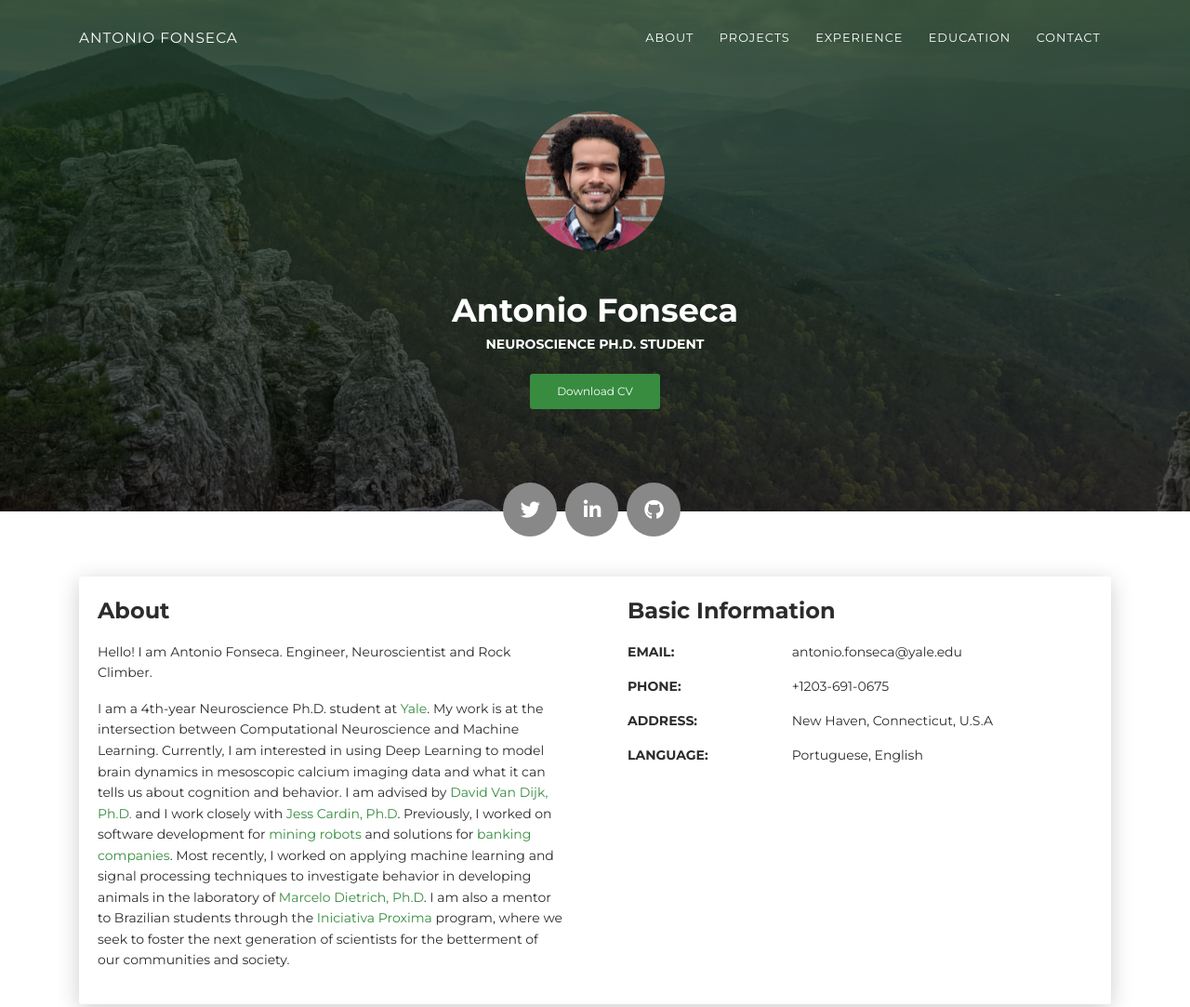
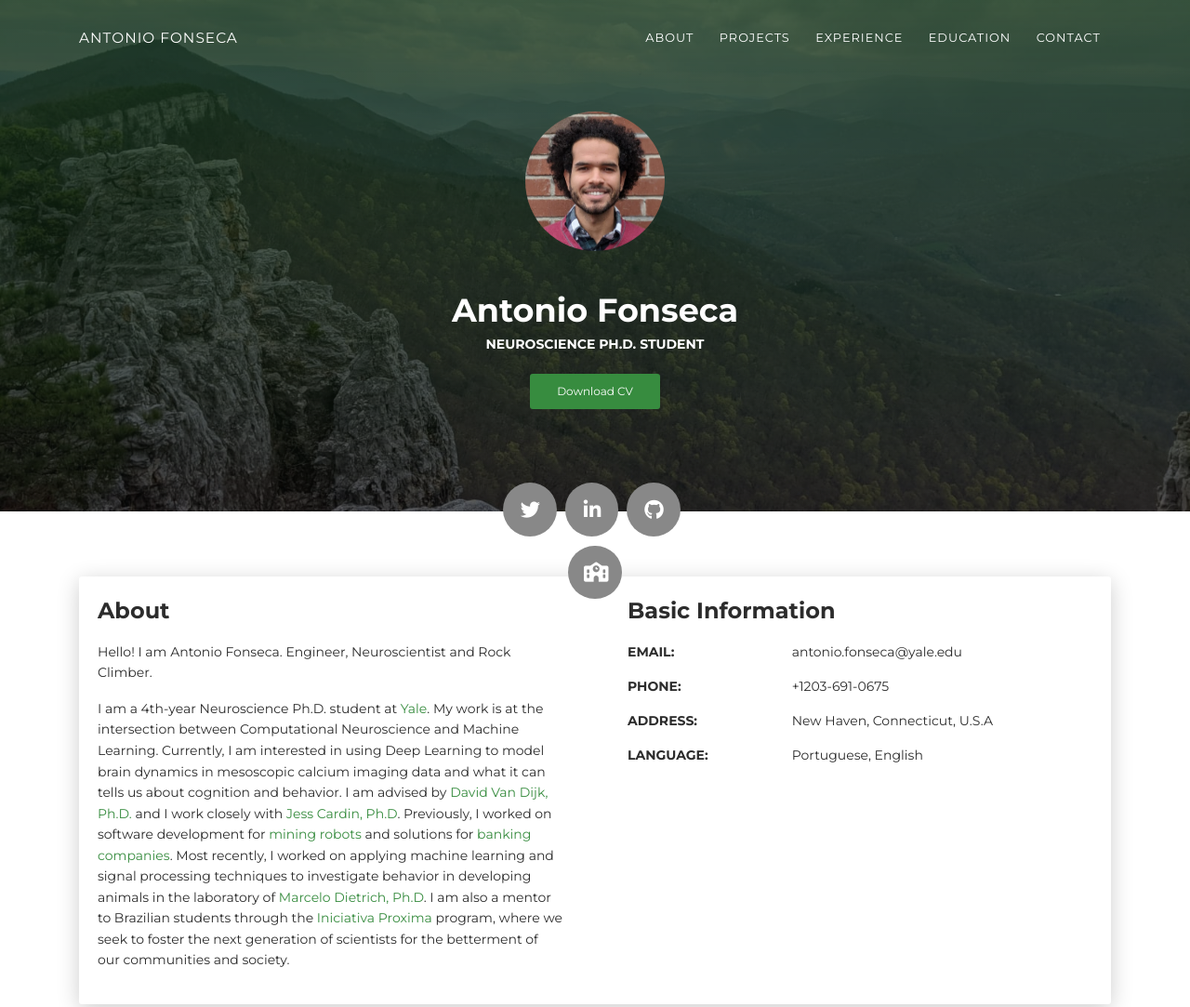
Before and after one commit to ahof1704/ahof1704.github.io, a plain HTML site: page index.html in a window 1280 px wide. Shown: the top 1083 px of the page at 93% size. Drawn offline with Linux system fonts and the light colour scheme.

Commit message:
updating cv

```diff
--- a/index.html
+++ b/index.html
@@ -56,7 +56,7 @@
       </div>
       <div class="section">
         <div class="container">
-          <div class="button-container"><a class="btn btn-default btn-round btn-lg btn-icon" href="https://twitter.com/aho_fonseca" target="_blank" rel="tooltip" title="Follow me on Twitter"><i class="fa fa-twitter"></i></a><a class="btn btn-default btn-round btn-lg btn-icon" href="https://www.linkedin.com/in/fonsecaantonio/" target="_blank" rel="tooltip" title="Follow me on LinkedIn"><i class="fa fa-linkedin"></i></a><a class="btn btn-default btn-round btn-lg btn-icon" href="https://github.com/ahof1704" target="_blank" rel="tooltip" title="Follow me on GitHub"><i class="fa fa-github"></i></a></div>
+          <div class="button-container"><a class="btn btn-default btn-round btn-lg btn-icon" href="https://twitter.com/aho_fonseca" target="_blank" rel="tooltip" title="Follow me on Twitter"><i class="fa fa-twitter"></i></a><a class="btn btn-default btn-round btn-lg btn-icon" href="https://www.linkedin.com/in/fonsecaantonio/" target="_blank" rel="tooltip" title="Follow me on LinkedIn"><i class="fa fa-linkedin"></i></a><a class="btn btn-default btn-round btn-lg btn-icon" href="https://github.com/ahof1704" target="_blank" rel="tooltip" title="Follow me on GitHub"><i class="fa fa-github"></i></a></div><a class="btn btn-default btn-round btn-lg btn-icon" href="https://scholar.google.com/citations?user=G2irlNcAAAAJ&hl=en" target="_blank" rel="tooltip" title="Follow me on Google Scholar"><i class="fa fa-school"></i></a></div>
         </div>
       </div>
     </div>
```
